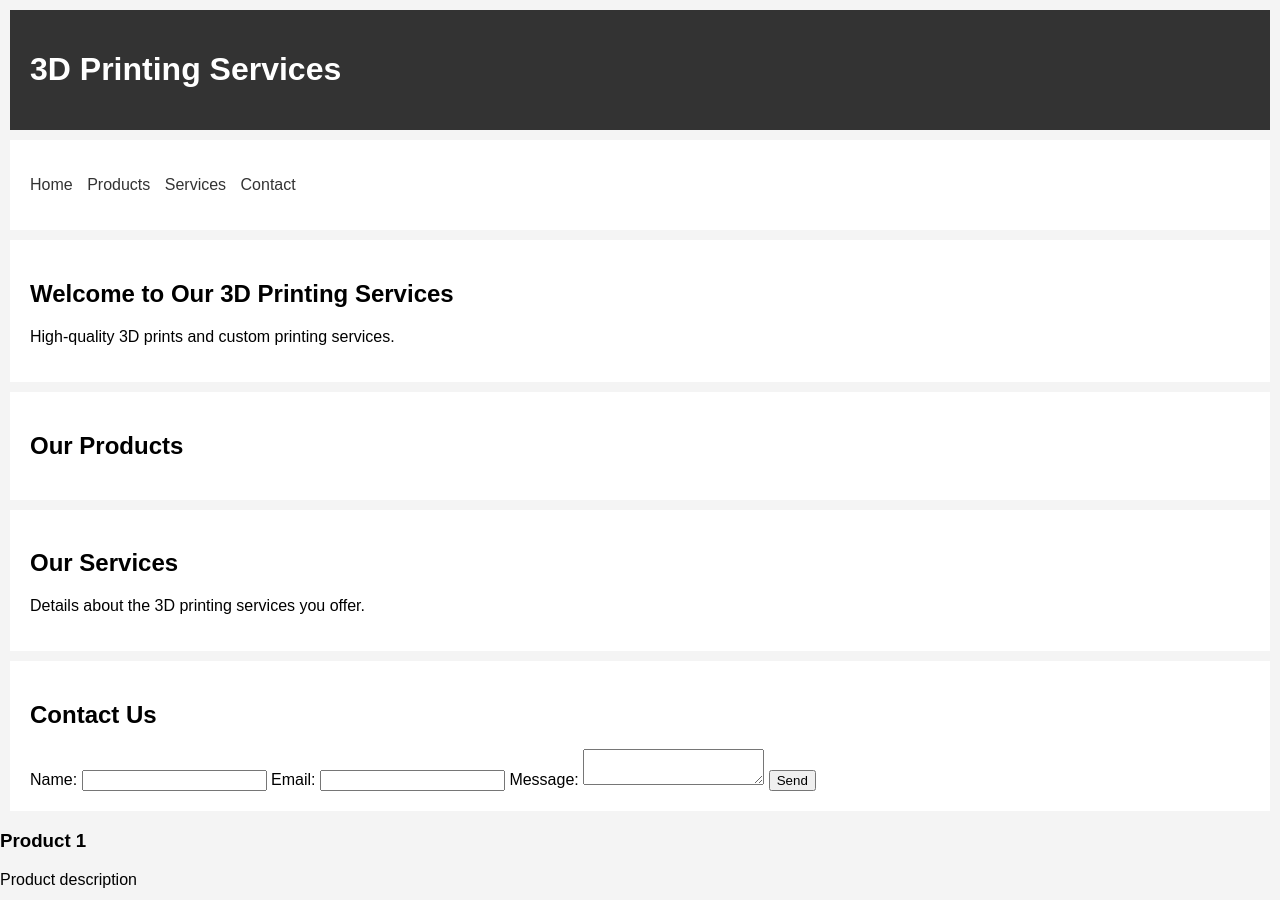
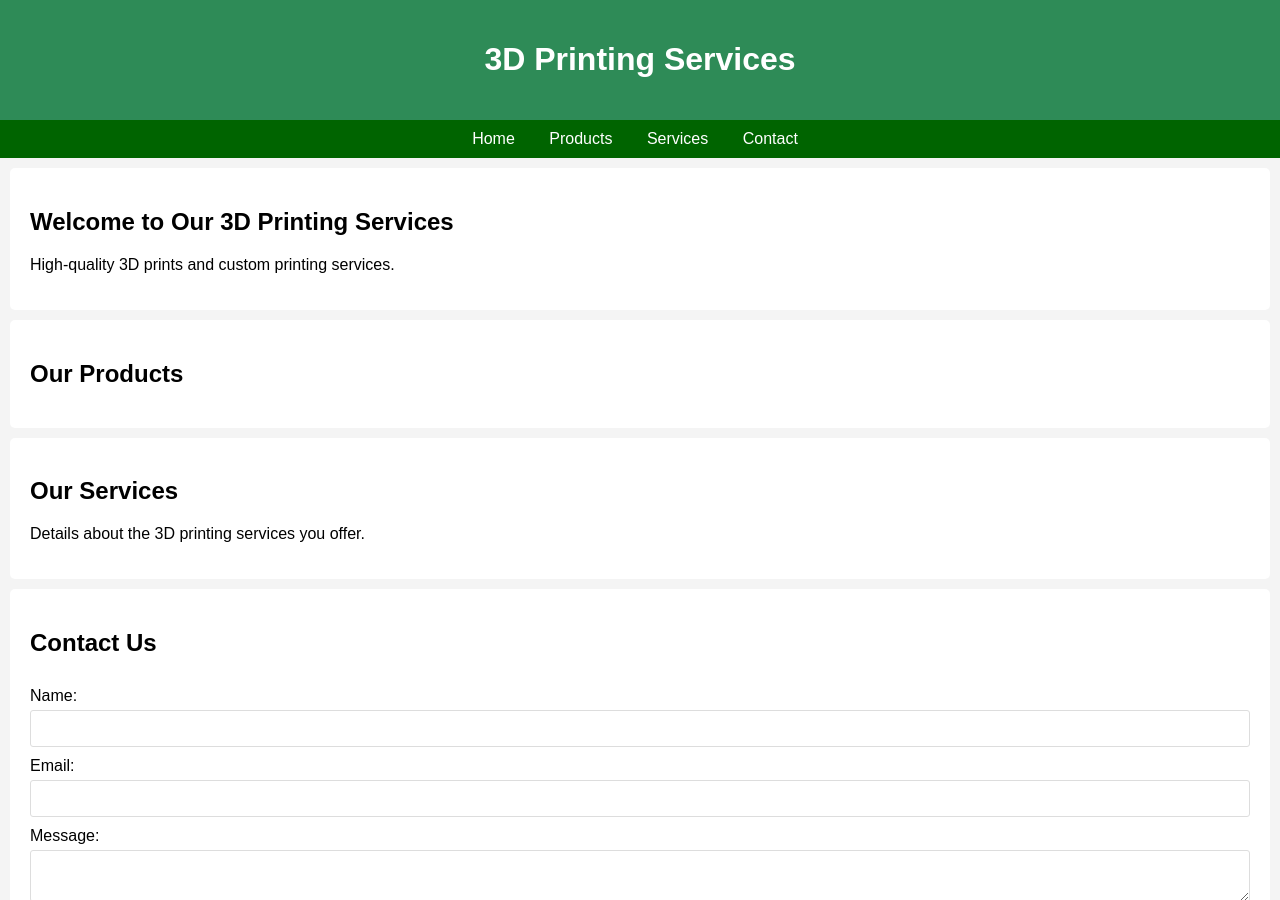
Before and after one commit to the3dpdude/3D-Printing, a plain HTML site: page index.html in a window 1280 px wide. Shown: the top 900 px of the page. Drawn offline with Linux system fonts and the light colour scheme; a script that the page names is missing.

Commit message:
Update website theme and functionality

```diff
--- a/index.html
+++ b/index.html
@@ -32,28 +32,16 @@
     </section>
     <section id="contact">
         <h2>Contact Us</h2>
-        <form>
+        <form id="contactForm">
             <label for="name">Name:</label>
-            <input type="text" id="name" name="name">
+            <input type="text" id="name" name="name" required>
             <label for="email">Email:</label>
-            <input type="email" id="email" name="email">
+            <input type="email" id="email" name="email" required>
             <label for="message">Message:</label>
-            <textarea id="message" name="message"></textarea>
+            <textarea id="message" name="message" required></textarea>
             <button type="submit">Send</button>
         </form>
     </section>
     <script src="script.js"></script>
-
-    <div id="product1">
-        <h3>Product 1</h3>
-        <p>Product description</p>
-        <div id="paypal-button-container"></div>
-    </div>
-
-    <script src="https://www.paypal.com/sdk/js?client-id=YOUR_CLIENT_ID"></script>
-    <script>
-        paypal.Buttons().render('#paypal-button-container');
-    </script>
-
 </body>
 </html>
--- a/script.js
+++ b/script.js
@@ -1,4 +1,7 @@
-document.querySelector('form').addEventListener('submit', function(e) {
+document.getElementById('contactForm').addEventListener('submit', function(e) {
     e.preventDefault();
-    alert('Form submitted!');
+    const name = document.getElementById('name').value;
+    const email = document.getElementById('email').value;
+    const message = document.getElementById('message').value;
+    alert(`Thank you, ${name}! Your message has been sent.\nEmail: ${email}\nMessage: ${message}`);
 });
--- a/styles.css
+++ b/styles.css
@@ -1,27 +1,83 @@
+/* General Styles */
 body {
     font-family: Arial, sans-serif;
     margin: 0;
     padding: 0;
     background-color: #f4f4f4;
 }
-header, nav, section {
+
+/* Header Styles */
+header {
+    background-color: #2e8b57; /* Viper Green */
+    color: #fff;
     padding: 20px;
-    margin: 10px;
-    background-color: #fff;
+    text-align: center;
 }
-header {
-    background-color: #333;
-    color: #fff;
+
+/* Navigation Styles */
+nav {
+    background-color: #006400; /* Darker Viper Green */
+    padding: 10px;
 }
+
 nav ul {
     list-style: none;
     padding: 0;
+    text-align: center;
+    margin: 0;
 }
+
 nav ul li {
     display: inline;
     margin-right: 10px;
 }
+
 nav ul li a {
     text-decoration: none;
-    color: #333;
+    color: #fff;
+    padding: 5px 10px;
+    border-radius: 3px;
 }
+
+nav ul li a:hover {
+    background-color: #004d00; /* Even darker Viper Green */
+}
+
+/* Section Styles */
+section {
+    padding: 20px;
+    margin: 10px;
+    background-color: #fff;
+    border-radius: 5px;
+}
+
+/* Form Styles */
+form {
+    display: flex;
+    flex-direction: column;
+}
+
+form label {
+    margin-top: 10px;
+}
+
+form input, form textarea {
+    padding: 10px;
+    margin-top: 5px;
+    border: 1px solid #ddd;
+    border-radius: 3px;
+}
+
+form button {
+    background-color: #2e8b57; /* Viper Green */
+    color: #fff;
+    border: none;
+    padding: 10px 20px;
+    margin-top: 10px;
+    cursor: pointer;
+    border-radius: 3px;
+}
+
+form button:hover {
+    background-color: #006400; /* Darker Viper Green */
+}
```
